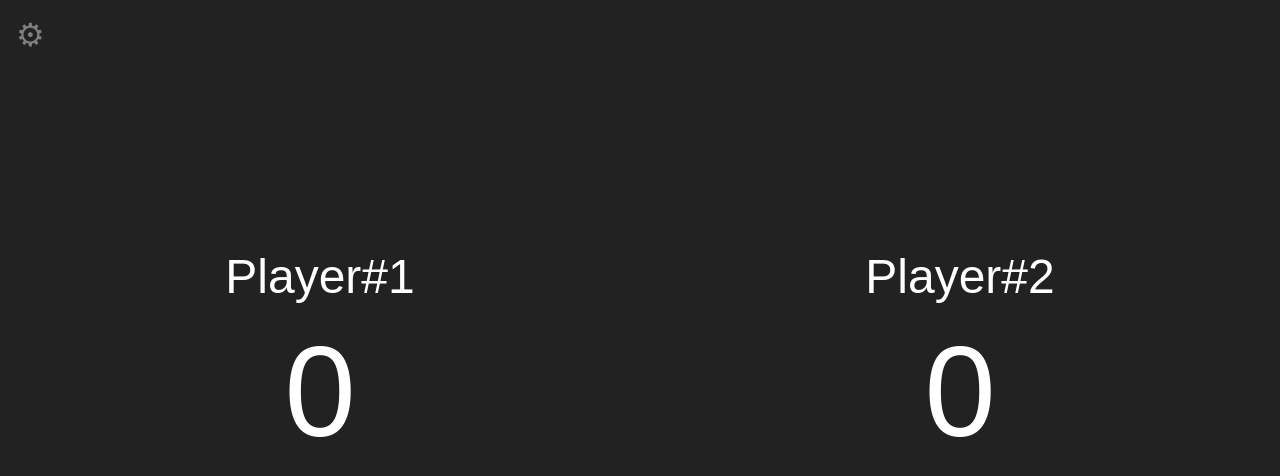
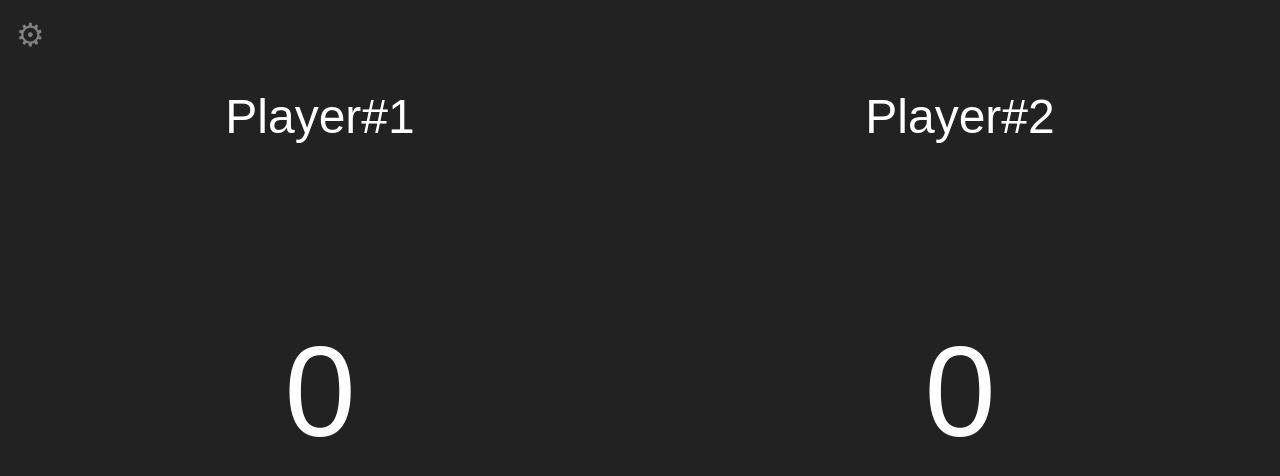
Before and after one commit to mesaquen/score-o-meter, a website: page index.html in a window 1280 px wide. Drawn offline with Linux system fonts and the light colour scheme.

Commit message:
Fixing animation on large devices

```diff
--- a/style.css
+++ b/style.css
@@ -1,5 +1,11 @@
 :root {
   --container-height: 3rem;
+}
+
+@media (min-width: 768px) {
+  :root {
+    --container-height: 8rem;
+  }
 }
 
 @keyframes visible {
```
